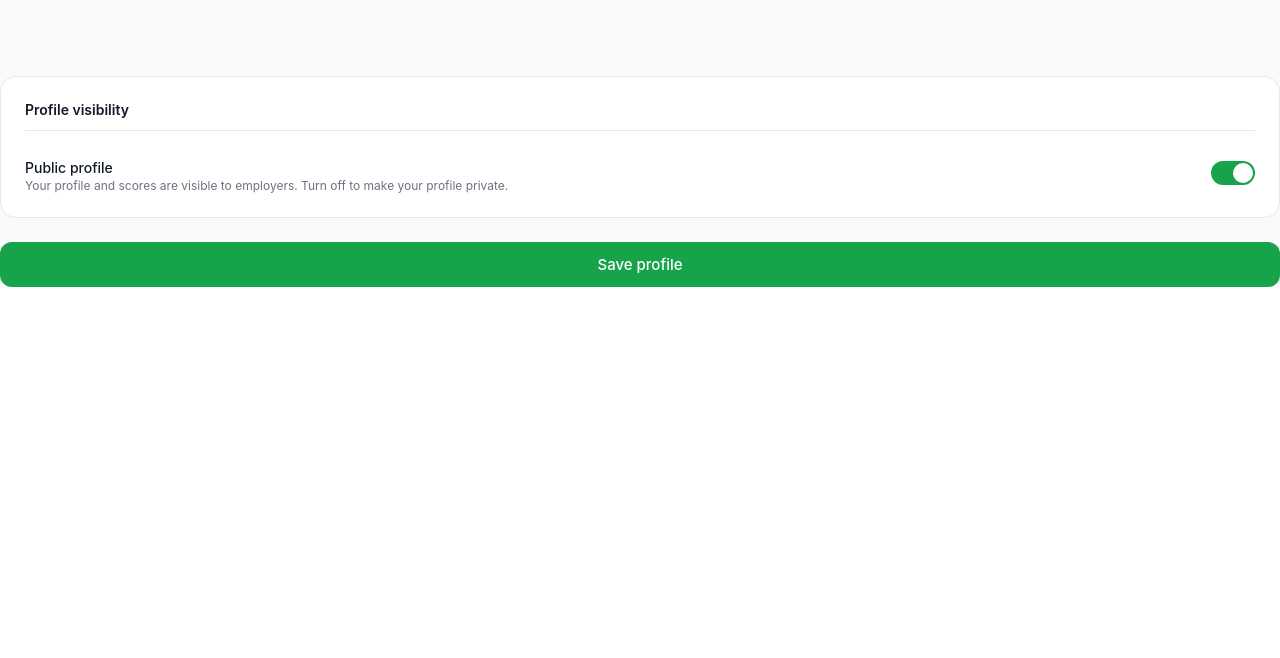
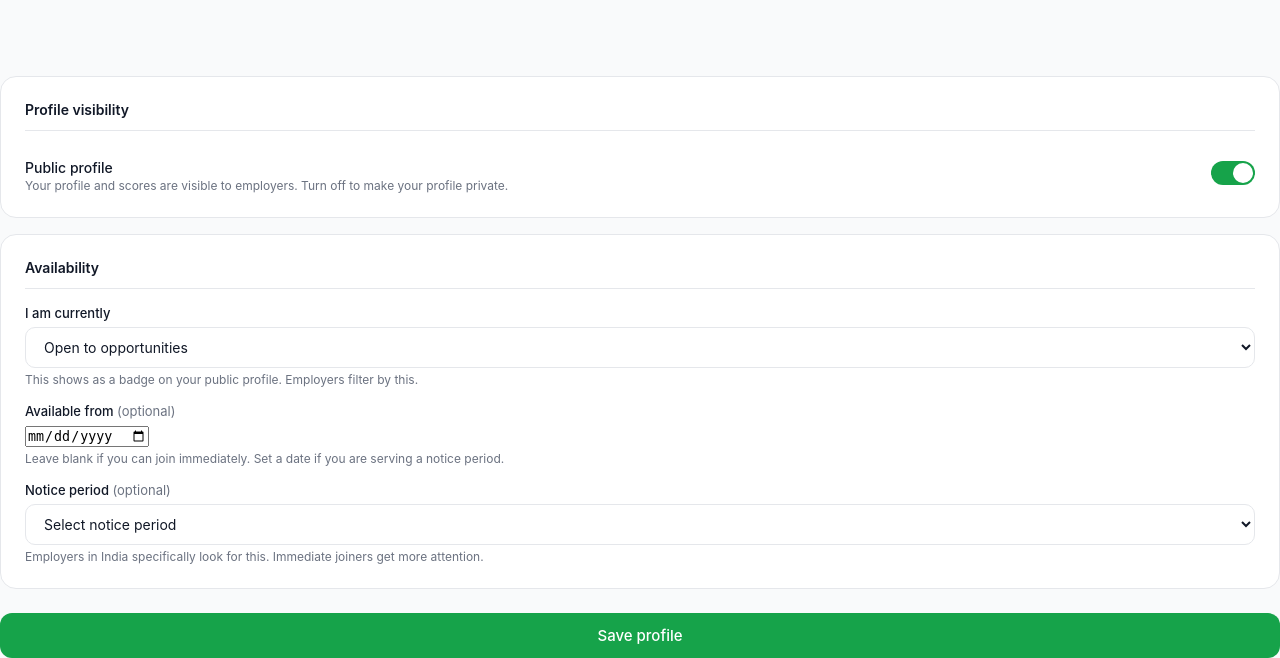
Before and after one commit to AuditDesk/fittohire, a Python web app: template app/templates/profile/setup.html in a window 1280 px wide. Shown: the part 1096-1754 px from the top of the page. Before the commit the page ends 1383 px from the top, so only its background shows below. Run offline with Jinja, Linux system fonts and the light colour scheme; the template is opened without the code that fills it, so the values that code supplies are empty.

Commit message:
Update setup.html

```diff
--- a/app/templates/profile/setup.html
+++ b/app/templates/profile/setup.html
@@ -70,7 +70,18 @@
     .profile-link-url { font-size:13px; color:var(--green); font-weight:500; }
     .copy-btn { font-size:12px; padding:5px 12px; border:1px solid var(--border); border-radius:8px; background:var(--white); cursor:pointer; font-family:inherit; white-space:nowrap; }
     .copy-btn:hover { background:var(--cream); }
-  </style>
+
+@media (max-width: 600px) {
+  .page { padding: 1.5rem 1rem 3rem; }
+  .card { padding: 18px; }
+  .slug-wrap { flex-direction: column; }
+  .slug-prefix { border-right: none; border-bottom: 1px solid var(--border); border-radius: 10px 10px 0 0; width: 100%; }
+  .slug-wrap input { border-radius: 0 0 10px 10px; }
+  nav { padding: 0 1rem; }
+  .save-btn { font-size: 15px; padding: 14px; }
+}
+
+</style>
 </head>
 <body>
 
@@ -196,6 +207,38 @@
     </div>
   </div>
 
+
+  <!-- Availability -->
+  <div class="card">
+    <div class="card-title">Availability</div>
+    <div class="field">
+      <label for="availability_status">I am currently</label>
+      <select id="availability_status">
+        <option value="actively_looking" {{ 'selected' if profile.availability_status == 'actively_looking' else '' }}>Actively looking for a job</option>
+        <option value="open" {{ 'selected' if profile.availability_status == 'open' or not profile.availability_status else '' }}>Open to opportunities</option>
+        <option value="not_looking" {{ 'selected' if profile.availability_status == 'not_looking' else '' }}>Not looking right now</option>
+      </select>
+      <div class="field-hint">This shows as a badge on your public profile. Employers filter by this.</div>
+    </div>
+    <div class="field" id="available-from-field">
+      <label for="available_from">Available from <span style="color:var(--muted);font-weight:400">(optional)</span></label>
+      <input type="date" id="available_from" value="{{ profile.available_from or '' }}">
+      <div class="field-hint">Leave blank if you can join immediately. Set a date if you are serving a notice period.</div>
+    </div>
+    <div class="field" id="notice-period-field">
+      <label for="notice_period_days">Notice period <span style="color:var(--muted);font-weight:400">(optional)</span></label>
+      <select id="notice_period_days">
+        <option value="">Select notice period</option>
+        <option value="0" {{ 'selected' if profile.notice_period_days == 0 else '' }}>Immediate joiner</option>
+        <option value="15" {{ 'selected' if profile.notice_period_days == 15 else '' }}>15 days</option>
+        <option value="30" {{ 'selected' if profile.notice_period_days == 30 else '' }}>30 days</option>
+        <option value="60" {{ 'selected' if profile.notice_period_days == 60 else '' }}>60 days</option>
+        <option value="90" {{ 'selected' if profile.notice_period_days == 90 else '' }}>90 days</option>
+      </select>
+      <div class="field-hint">Employers in India specifically look for this. Immediate joiners get more attention.</div>
+    </div>
+  </div>
+
   <button class="save-btn" id="save-btn" onclick="saveProfile()">Save profile</button>
 </div>
 
@@ -203,6 +246,17 @@
 const PROFESSIONS = {{ professions | tojson }};
 let slugAvailable = {{ 'true' if profile.public_slug else 'false' }};
 let slugCheckTimer = null;
+
+
+// Show/hide availability fields based on status
+function updateAvailFields() {
+  const status = document.getElementById('availability_status').value;
+  const notLooking = status === 'not_looking';
+  document.getElementById('available-from-field').style.opacity = notLooking ? '0.4' : '1';
+  document.getElementById('notice-period-field').style.opacity = notLooking ? '0.4' : '1';
+}
+document.getElementById('availability_status').addEventListener('change', updateAvailFields);
+updateAvailFields();
 
 document.getElementById('profession').addEventListener('change', function() {
   const customField = document.getElementById('custom-prof-field');
@@ -268,6 +322,9 @@ async function saveProfile() {
         linkedin_url:       document.getElementById('linkedin').value.trim(),
         show_contact:       document.getElementById('show_contact').checked,
         profile_visibility: document.getElementById('is_public').checked ? 'public' : 'private',
+        availability_status:  document.getElementById('availability_status').value,
+        available_from:       document.getElementById('available_from').value || null,
+        notice_period_days:   document.getElementById('notice_period_days').value ? parseInt(document.getElementById('notice_period_days').value) : null,
       })
     });
     const data = await res.json();
```
